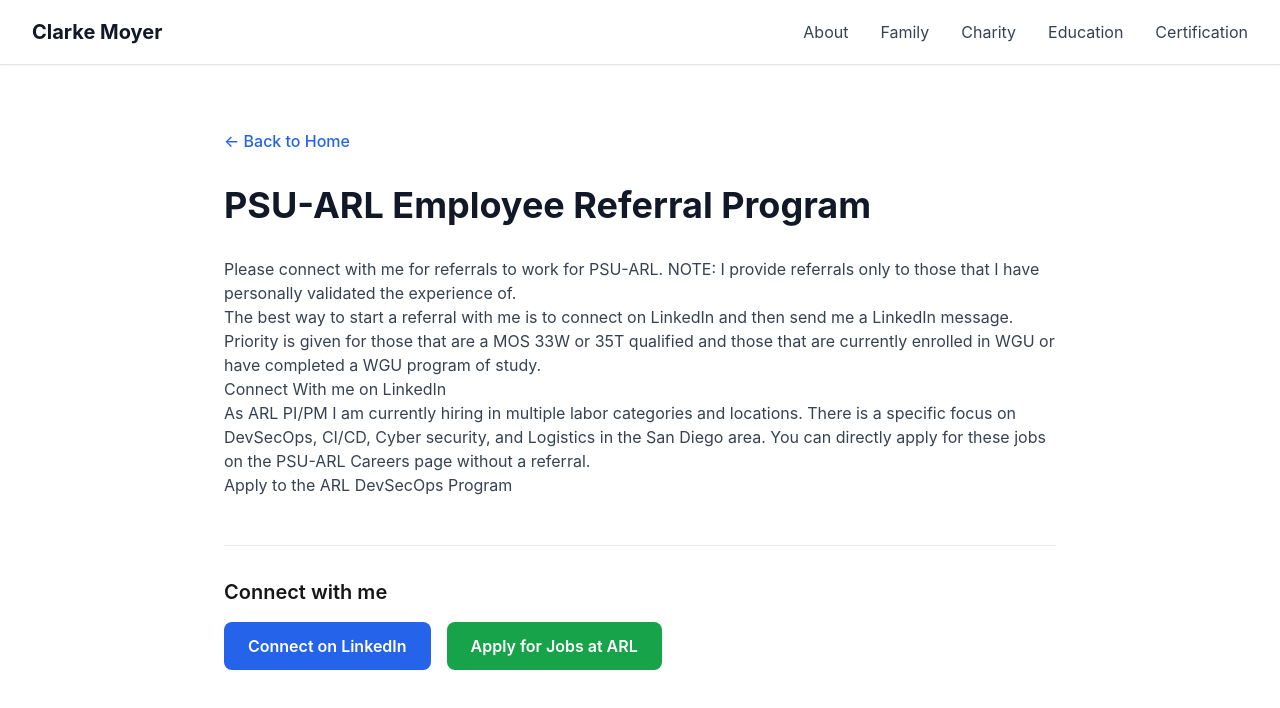
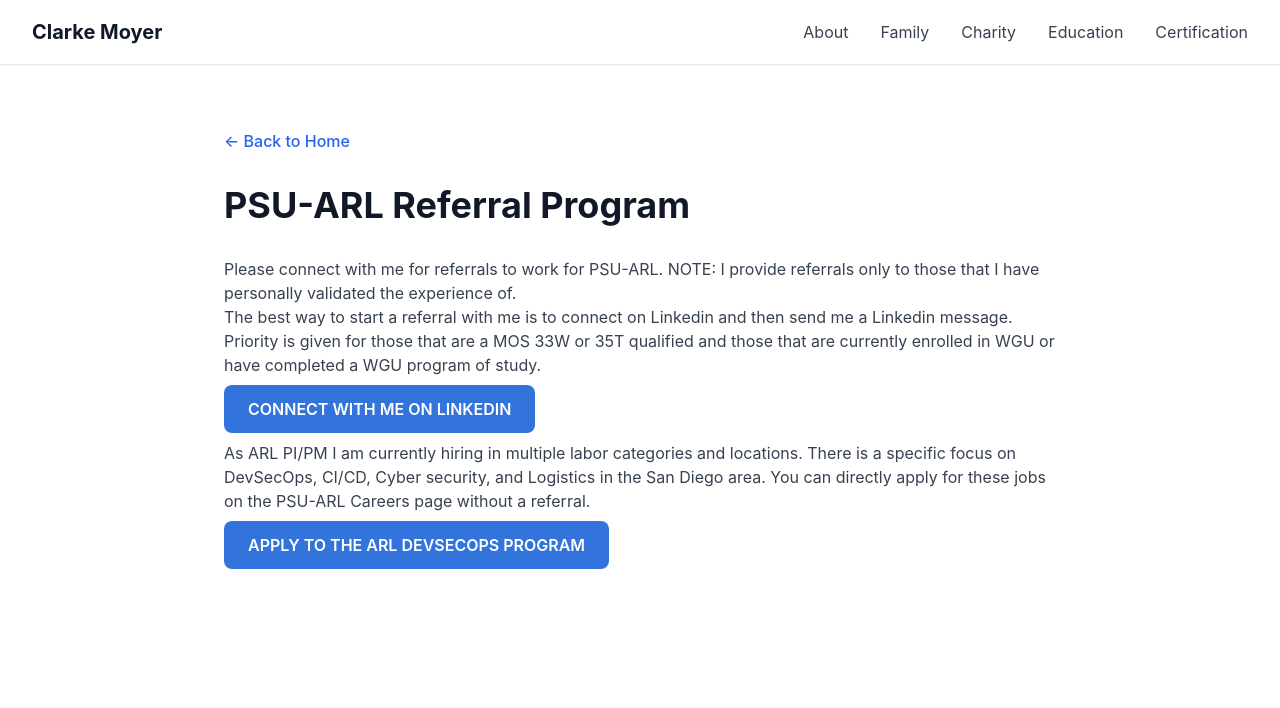
Before and after one commit to clarkemoyer/clarkemoyer.com, a Next.js app: page /psu-arl-referral in a window 1280 px wide. Shown: the top 708 px of the page. Built offline with nearby package versions, Linux system fonts and the light colour scheme.

Commit message:
Changes before error encountered
Co-authored-by: clarkemoyer <2991935+clarkemoyer@users.noreply.github.com>

```diff
--- a/content/sections/psu-arl-referral.md
+++ b/content/sections/psu-arl-referral.md
@@ -1,13 +1,13 @@
 ---
-title: PSU-ARL Employee Referral Program
+title: PSU-ARL Referral Program
 ---
 
 Please connect with me for referrals to work for PSU-ARL. NOTE: I provide referrals only to those that I have personally validated the experience of.
 
-The best way to start a referral with me is to connect on LinkedIn and then send me a LinkedIn message. Priority is given for those that are a MOS 33W or 35T qualified and those that are currently enrolled in WGU or have completed a WGU program of study.
+The best way to start a referral with me is to connect on Linkedin and then send me a Linkedin message. Priority is given for those that are a MOS 33W or 35T qualified and those that are currently enrolled in WGU or have completed a WGU program of study.
 
-[Connect With me on LinkedIn](https://www.linkedin.com/in/clarkemoyer/)
+[CONNECT WITH ME ON LINKEDIN](https://www.linkedin.com/in/clarkemoyer/)
 
-As ARL PI/PM I am currently hiring in multiple labor categories and locations. There is a specific focus on DevSecOps, CI/CD, Cyber security, and Logistics in the San Diego area. You can directly apply for these jobs on the PSU-ARL Careers page without a referral.
+As ARL PI/PM I am currently hiring in multiple labor categories and locations. There is a specific focus on DevSecOps, CI/CD, Cyber security, and Logistics in the San Diego area.  You can directly apply for these jobs on the PSU-ARL Careers page without a referral.
 
-[Apply to the ARL DevSecOps Program](https://psu.wd1.myworkdayjobs.com/PSU_Staff?q=ARL&locations=b0858b72065c0154f935e400c501ef12)
+[APPLY TO THE ARL DEVSECOPS PROGRAM](https://psu.wd1.myworkdayjobs.com/PSU_Staff?q=ARL&locations=b0858b72065c0154f935e400c501ef12)
--- a/src/app/psu-arl-referral/page.tsx
+++ b/src/app/psu-arl-referral/page.tsx
@@ -1,7 +1,7 @@
 import Navigation from '@/components/Navigation';
-import CTAButtons from '@/components/CTAButtons';
 import { getContentFile } from '@/lib/content';
 import Link from 'next/link';
+import './psu-arl-referral.css';
 
 export default async function PSUARLReferralPage() {
   const content = await getContentFile('psu-arl-referral');
@@ -16,21 +16,16 @@ export default async function PSUARLReferralPage() {
             ← Back to Home
           </Link>
 
-          <h1 className="text-4xl font-bold text-gray-900 mb-8">PSU-ARL Employee Referral Program</h1>
+          <h1 className="text-4xl font-bold text-gray-900 mb-8">PSU-ARL Referral Program</h1>
 
           {content ? (
             <div
-              className="prose prose-lg max-w-none text-gray-700"
+              className="prose prose-lg max-w-none text-gray-700 psu-arl-content"
               dangerouslySetInnerHTML={{ __html: content.content }}
             />
           ) : (
             <p className="text-gray-600">Content coming soon...</p>
           )}
-
-          <div className="mt-12 pt-8 border-t">
-            <h3 className="text-xl font-semibold mb-4">Connect with me</h3>
-            <CTAButtons />
-          </div>
         </div>
       </main>
     </>
--- /dev/null
+++ b/src/app/psu-arl-referral/psu-arl-referral.css
@@ -0,0 +1,16 @@
+/* PSU-ARL Referral Program Button Styles */
+.psu-arl-content p > a {
+  display: inline-block;
+  padding: 12px 24px;
+  background-color: #3373dc;
+  color: white !important;
+  font-weight: 600;
+  text-decoration: none !important;
+  border-radius: 8px;
+  transition: background-color 0.2s;
+  margin: 8px 0;
+}
+
+.psu-arl-content p > a:hover {
+  background-color: #2558b8;
+}
```
